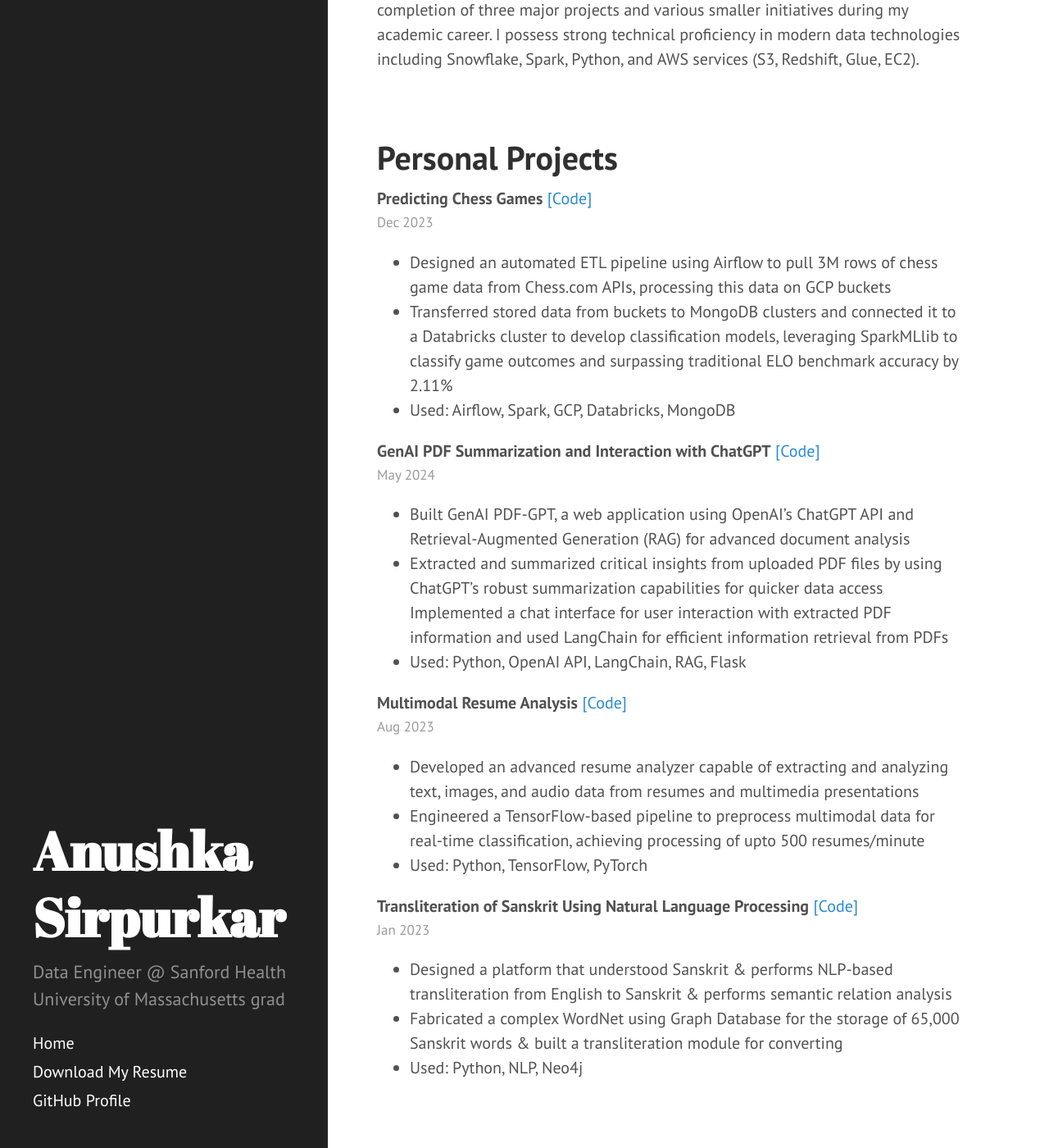
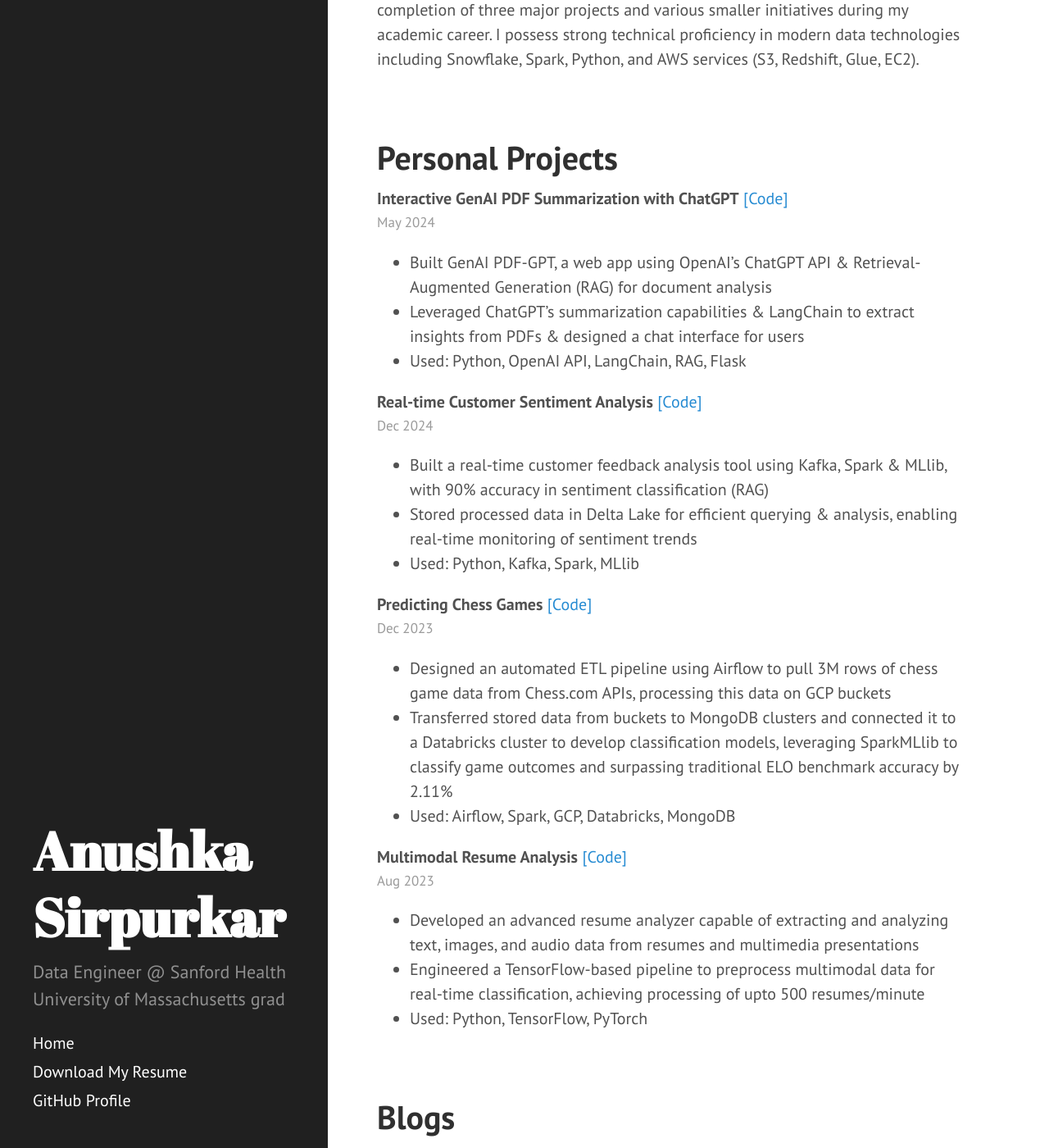
Before and after one commit to aspk74/anushkasirpurkar.github.io, a Jekyll site: the page built from index.html, in a window 1280 px wide and 1400 px high, scrolled down 293 px. Shown: the whole window at 82% size. Built offline with Jekyll 4.4.1, drawn with Linux system fonts in a browser that asks for light colours; the list of posts is cut into pages by our own code.

Commit message:
Update 2019-10-21-personal-projects.md

```diff
--- a/_posts/2019-10-21-personal-projects.md
+++ b/_posts/2019-10-21-personal-projects.md
@@ -2,6 +2,25 @@
 layout: post
 title: Personal Projects
 ---
+<b>Interactive GenAI PDF Summarization with ChatGPT</b> <a href="https://github.com/aspk74?tab=repositories">
+[Code]
+</a>
+<span class="post-date">May 2024</span>
+
+* Built GenAI PDF-GPT, a web app using OpenAI’s ChatGPT API & Retrieval-Augmented Generation (RAG) for document analysis
+* Leveraged ChatGPT’s summarization capabilities & LangChain to extract insights from PDFs & designed a chat interface for users
+* Used: Python, OpenAI API, LangChain, RAG, Flask
+
+
+<b>Real-time Customer Sentiment Analysis</b> <a href="https://github.com/aspk74?tab=repositories">
+[Code]
+</a>
+<span class="post-date">Dec 2024</span>
+
+* Built a real-time customer feedback analysis tool using Kafka, Spark & MLlib, with 90% accuracy in sentiment classification (RAG)
+* Stored processed data in Delta Lake for efficient querying & analysis, enabling real-time monitoring of sentiment trends
+* Used: Python, Kafka, Spark, MLlib
+
 
 <b>Predicting Chess Games</b> <a href="https://github.com/aspk74/Chess_EloPos_Evaluation">
 [Code]
@@ -14,18 +33,6 @@ SparkMLlib to classify game outcomes and surpassing traditional ELO benchmark ac
 * Used: Airflow, Spark, GCP, Databricks, MongoDB
 
 
-
-<b>GenAI PDF Summarization and Interaction with ChatGPT</b> <a href="https://github.com/aspk74?tab=repositories">
-[Code]
-</a>
-<span class="post-date">May 2024</span>
-
-* Built GenAI PDF-GPT, a web application using OpenAI’s ChatGPT API and Retrieval-Augmented Generation (RAG) for advanced document analysis
-* Extracted and summarized critical insights from uploaded PDF files by using ChatGPT’s robust summarization capabilities for quicker data access
-Implemented a chat interface for user interaction with extracted PDF information and used LangChain for efficient information retrieval from PDFs
-* Used: Python, OpenAI API, LangChain, RAG, Flask
-
-
 <b> Multimodal Resume Analysis</b> <a href="https://github.com/aspk74?tab=repositories">
 [Code]
 </a>
@@ -34,12 +41,3 @@ Implemented a chat interface for user interaction with extracted PDF information
 * Developed an advanced resume analyzer capable of extracting and analyzing text, images, and audio data from resumes and multimedia presentations
 * Engineered a TensorFlow-based pipeline to preprocess multimodal data for real-time classification, achieving processing of upto 500 resumes/minute
 * Used: Python, TensorFlow, PyTorch
-
-<b>Transliteration of Sanskrit Using Natural Language Processing</b> <a href="https://github.com/aspk74?tab=repositories">
-[Code]
-</a>
-<span class="post-date">Jan 2023</span>
-
-* Designed a platform that understood Sanskrit & performs NLP-based transliteration from English to Sanskrit & performs semantic relation analysis
-* Fabricated a complex WordNet using Graph Database for the storage of 65,000 Sanskrit words & built a transliteration module for converting
-* Used: Python, NLP, Neo4j
```
